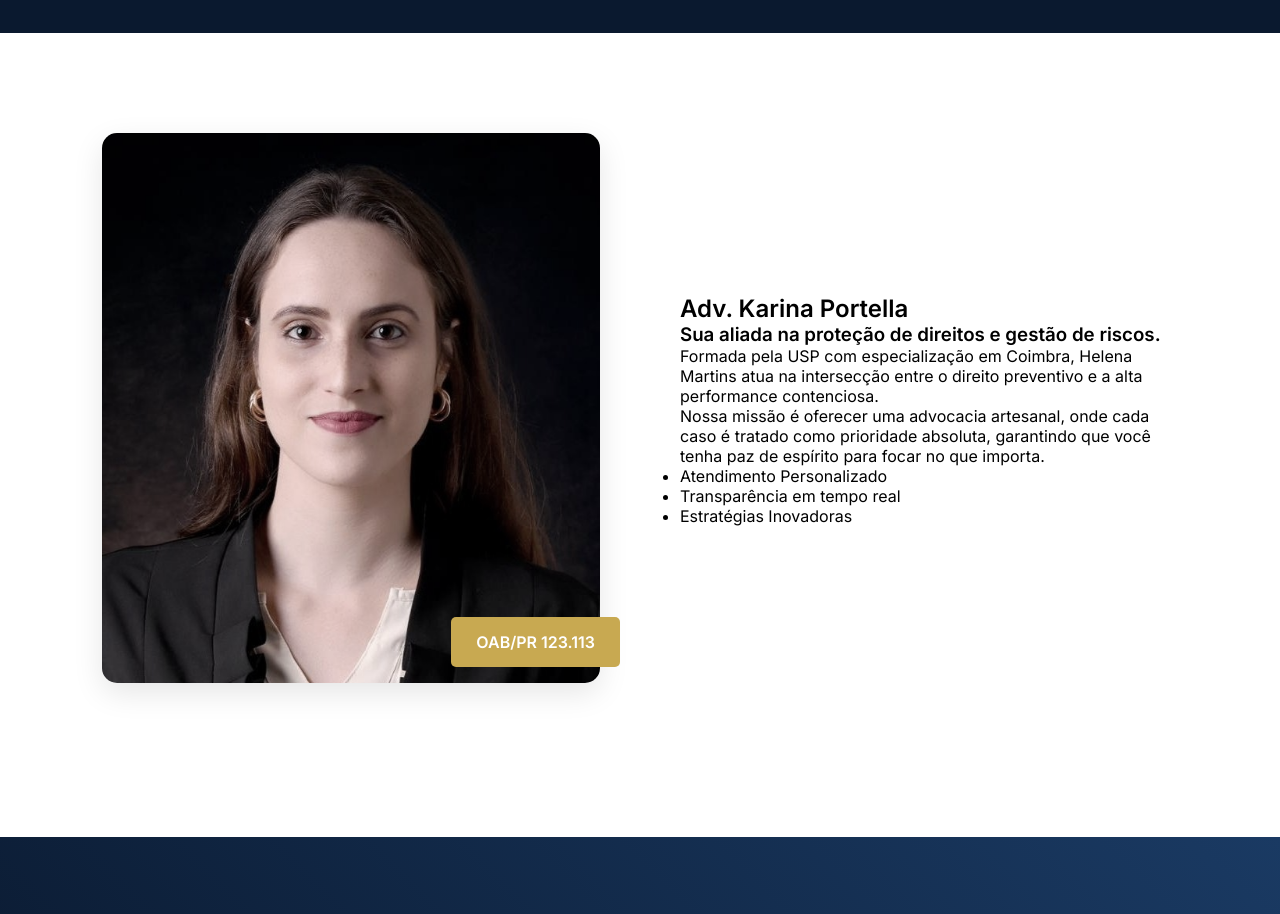
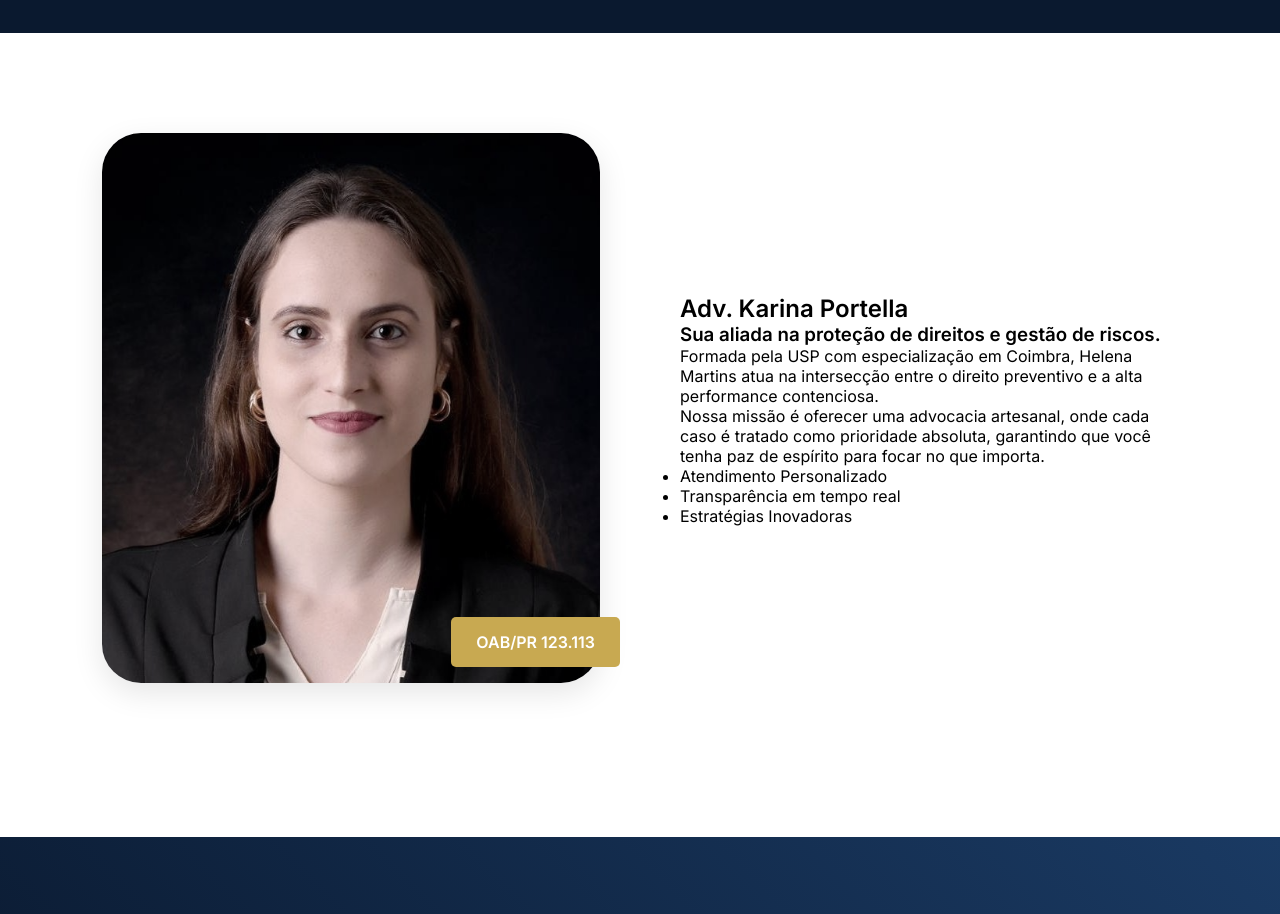
Before and after one commit to portellaandrey/karina-adv, a plain HTML site: page index.html in a window 1280 px wide. Shown: the part 960-1874 px from the top of the page. Drawn offline with nearby package versions, Linux system fonts and the light colour scheme.

```diff
--- a/style.css
+++ b/style.css
@@ -49,7 +49,7 @@ nav {
 
 .profile-img {
     width: 100%;
-    border-radius: 15px;
+    border-radius: 39px;
     filter: grayscale(40%);
     transition: var(--transition);
     box-shadow: 0 10px 30px rgba(0,0,0,0.1);
```
